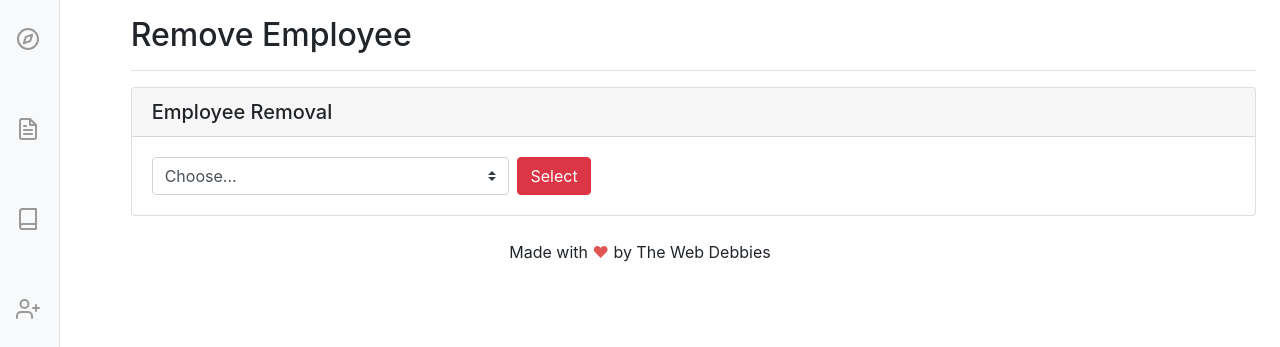
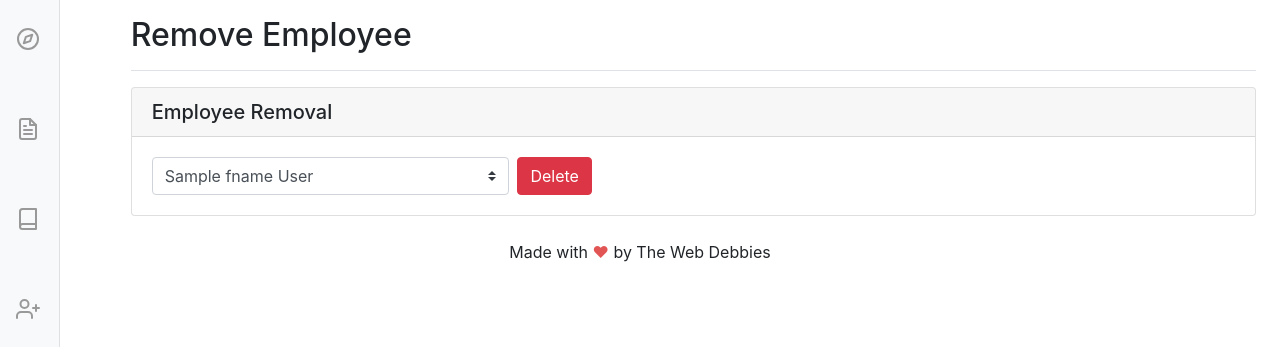
Before and after one commit to GoProduction/Employee_Management_System, a Flask app: template templates/user-remove.html in a window 1280 px wide. Shown: the part 63-410 px from the top of the page. Run offline with Flask 2, Linux system fonts and the light colour scheme; the template is opened without the code that fills it: most values are stand-ins (such as "Sample title", 1, 10 or a date in 2020); some libraries are stand-ins or nearby versions.

Commit message:
Created functionality for remove employee page

```diff
--- a/templates/user-remove.html
+++ b/templates/user-remove.html
@@ -18,17 +18,16 @@
           <div class="card-body">
 
 
-<form class="form-row form-inline">
-      <div class="form-group col-md-6">
-         <select class="custom-select mr-2 col-sm-8" id="category">
-            <option>Choose...</option>
-            <option>CEO - Bill Gates</option>
-            <option>CTO - Mark Zuckerberg</option>
-            <option>Software Engineer - John Doe</option>
-         </select>
-
-            <button class="btn btn-danger my-sm-0" type="button">Select</button>
-      </div>
+<form class="form-row form-inline" method="post">
+    <div class="form-group col-md-6">
+        <select class="custom-select mr-2 col-sm-8" name="selectField" id="category">
+            <option>Select a user...</option>
+            {% for user in users %}
+            <option value={{user.empID}} selected>{{user.fname}} {{user.lname}}</option>
+            {% endfor %}
+        </select>
+        <button class="btn btn-danger my-sm-0" type="submit">Delete</button>
+    </div>
 </form>
 
           </div>
```
